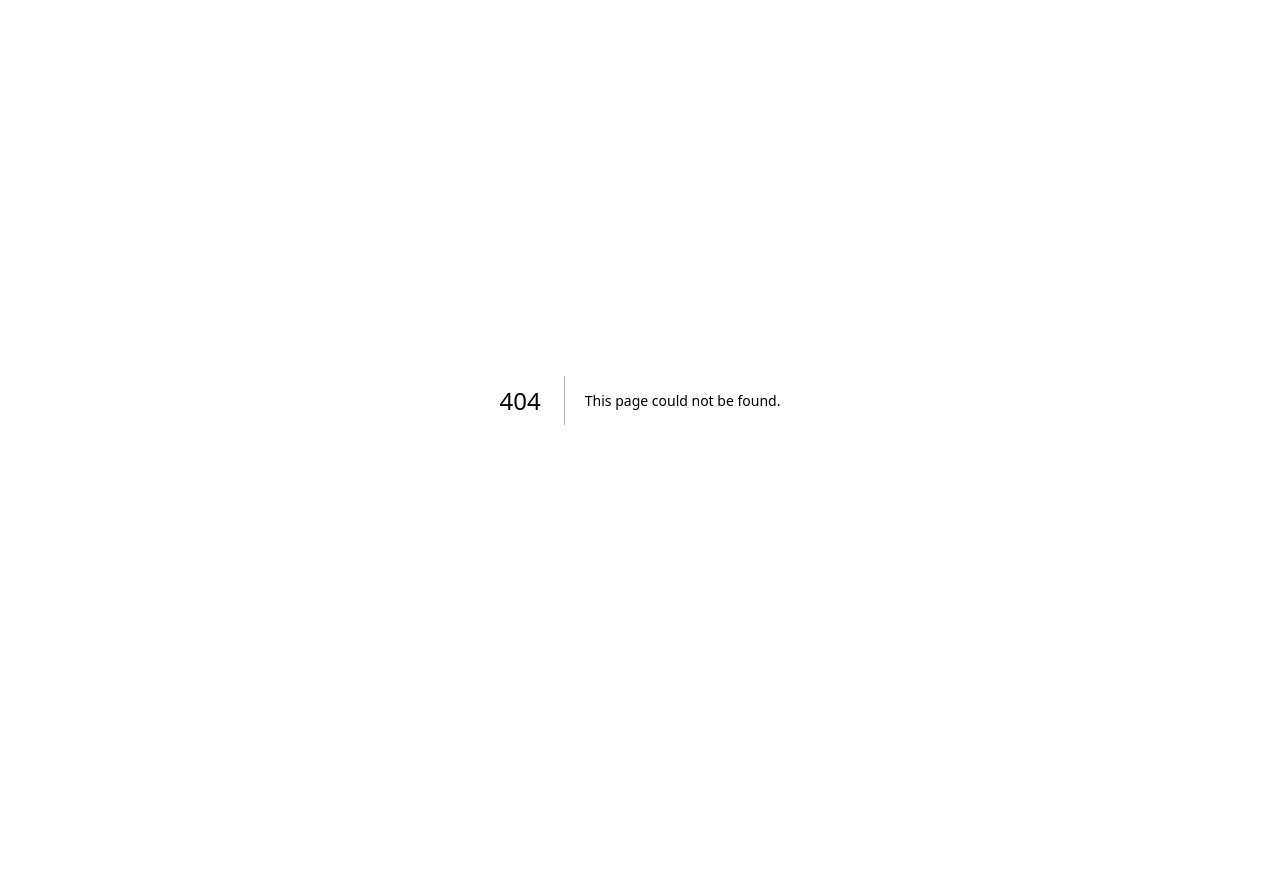
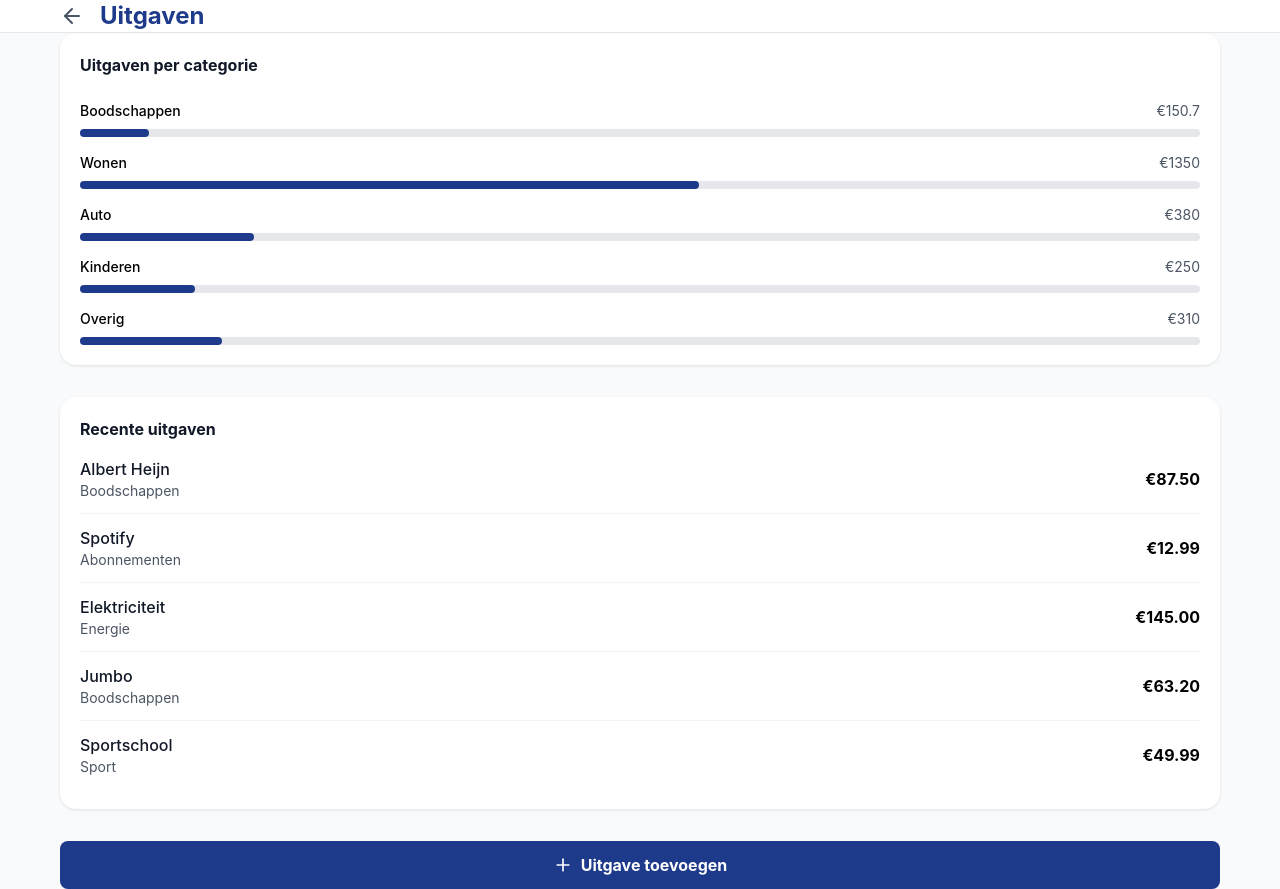
Before and after one commit to mardaozaydin-pixel/Gezin-Slim, a Next.js app: page /dashboard/expenses in a window 1280 px wide. Before the commit this address had no page. Before the commit the page ends 800 px from the top, so only its background shows below. Built offline with nearby package versions, Linux system fonts and the light colour scheme.

Commit message:
Create page.tsx

```diff
--- /dev/null
+++ b/app/dashboard/expenses/page.tsx
@@ -0,0 +1,88 @@
+'use client'
+
+import Link from 'next/link'
+import { ArrowLeft, Plus } from 'lucide-react'
+import { useState } from 'react'
+
+export default function Expenses() {
+  const [expenses] = useState([
+    { id: 1, name: 'Albert Heijn', amount: 87.50, category: 'Boodschappen', date: '2024-01-15' },
+    { id: 2, name: 'Spotify', amount: 12.99, category: 'Abonnementen', date: '2024-01-14' },
+    { id: 3, name: 'Elektriciteit', amount: 145.00, category: 'Energie', date: '2024-01-10' },
+    { id: 4, name: 'Jumbo', amount: 63.20, category: 'Boodschappen', date: '2024-01-12' },
+    { id: 5, name: 'Sportschool', amount: 49.99, category: 'Sport', date: '2024-01-08' },
+  ])
+
+  const categoryTotals = {
+    'Boodschappen': 150.70,
+    'Wonen': 1350,
+    'Auto': 380,
+    'Kinderen': 250,
+    'Overig': 310,
+  }
+
+  return (
+    <div className="min-h-screen bg-gray-50">
+      {/* Header */}
+      <header className="bg-white border-b border-gray-200">
+        <div className="container mx-auto px-4 py-4 flex items-center gap-4">
+          <Link href="/dashboard" className="text-gray-600 hover:text-gray-900">
+            <ArrowLeft size={24} />
+          </Link>
+          <h1 className="text-2xl font-bold text-blue-900">Uitgaven</h1>
+        </div>
+      </header>
+
+      {/* Main Content */}
+      <main className="container mx-auto px-4 py-8">
+        {/* Chart Summary */}
+        <div className="card mb-8">
+          <h3 className="font-bold text-gray-900 mb-6">Uitgaven per categorie</h3>
+          <div className="space-y-4">
+            {Object.entries(categoryTotals).map(([category, amount]) => {
+              const total = Object.values(categoryTotals).reduce((a: number, b: number) => a + b, 0)
+              const percentage = (amount / total) * 100
+
+              return (
+                <div key={category}>
+                  <div className="flex justify-between text-sm mb-2">
+                    <span className="font-medium">{category}</span>
+                    <span className="text-gray-600">€{amount}</span>
+                  </div>
+                  <div className="w-full bg-gray-200 rounded-full h-2">
+                    <div
+                      className="bg-blue-900 h-2 rounded-full"
+                      style={{ width: `${percentage}%` }}
+                    ></div>
+                  </div>
+                </div>
+              )
+            })}
+          </div>
+        </div>
+
+        {/* Recent Expenses */}
+        <div className="card mb-8">
+          <h3 className="font-bold text-gray-900 mb-4">Recente uitgaven</h3>
+          <div className="space-y-3">
+            {expenses.map((expense) => (
+              <div key={expense.id} className="flex justify-between items-center pb-3 border-b border-gray-100 last:border-b-0">
+                <div>
+                  <p className="font-medium text-gray-900">{expense.name}</p>
+                  <p className="text-sm text-gray-600">{expense.category}</p>
+                </div>
+                <p className="font-bold">€{expense.amount.toFixed(2)}</p>
+              </div>
+            ))}
+          </div>
+        </div>
+
+        {/* Add Button */}
+        <button className="w-full bg-blue-900 text-white py-3 rounded-lg font-bold hover:bg-blue-800 flex items-center justify-center gap-2">
+          <Plus size={20} />
+          Uitgave toevoegen
+        </button>
+      </main>
+    </div>
+  )
+}
```
